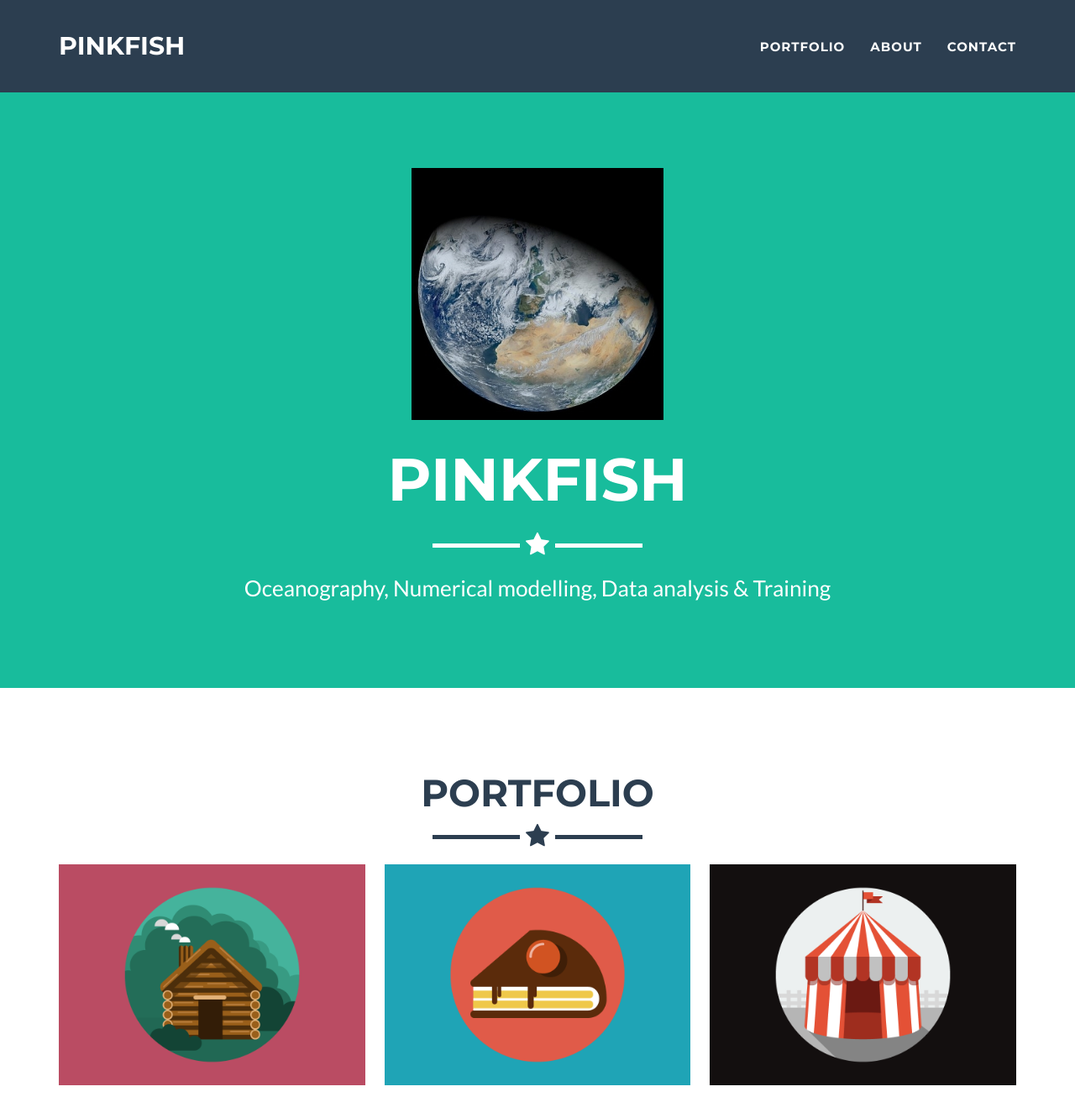
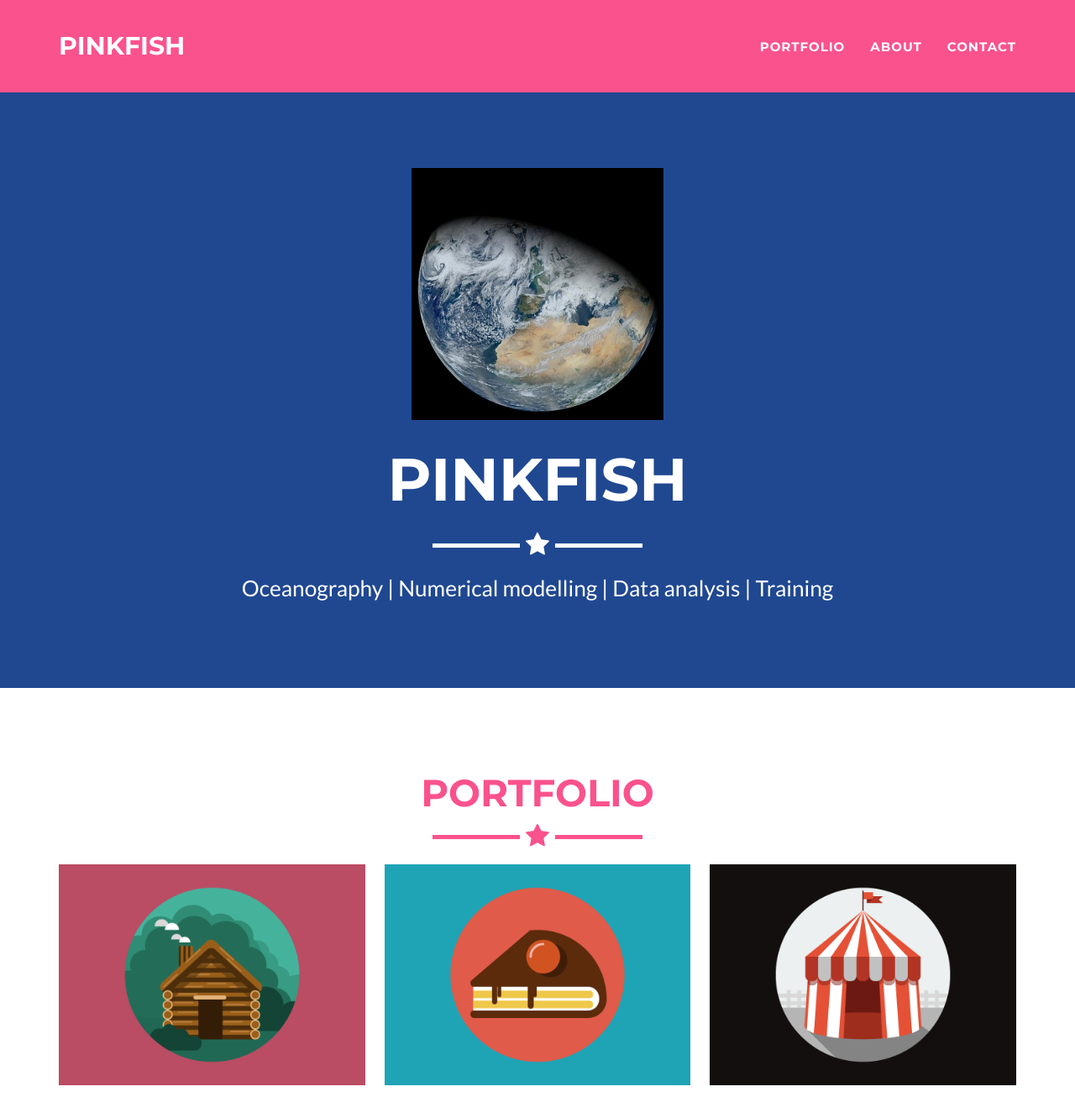
Before and after one commit to PinkFishTeam/pinkfishteam.github.io, a Jekyll site: the page built from _posts/2014-07-18-project-1.markdown, in a window 1280 px wide and 1400 px high. Shown: the top 1331 px of the window at 84% size. Built offline with Jekyll 4.4.1, drawn with Linux system fonts in a browser that asks for light colours.

Commit message:
new color palette

```diff
--- a/_config.yml
+++ b/_config.yml
@@ -4,7 +4,7 @@ email: ctroupin@protonmail.com
 url: https://github.com/jeromelachaud/freelancer-theme
 description: "Data analysis & visualisation"
 keywords: "Data analysis, Oceanography, Visualisation"
-skills: "Oceanography, Numerical modelling, Data analysis & Training"
+skills: "Oceanography | Numerical modelling | Data analysis | Training"
 meta_author: PinkFish Team
 
 # Google webmaster tools
@@ -25,10 +25,10 @@ disqus_shortname: myshortname
 
 # Color settings (hex-codes without the leading hash-tag)
 color:
-  primary: 18bc9c #80B3FF
-  primary-rgb: "24,288,156" #"128,179,255"
-  secondary: 2c3e50 #FD6E8A
-  secondary-dark: 233140 #A2122F
+  primary: 204891 #80B3FF
+  primary-rgb: "250,82,141" #"128,179,255"
+  secondary: fa528d #FD6E8A
+  secondary-dark: 6497f5 #A2122F
 
 # Footer settings
 footer:
```
